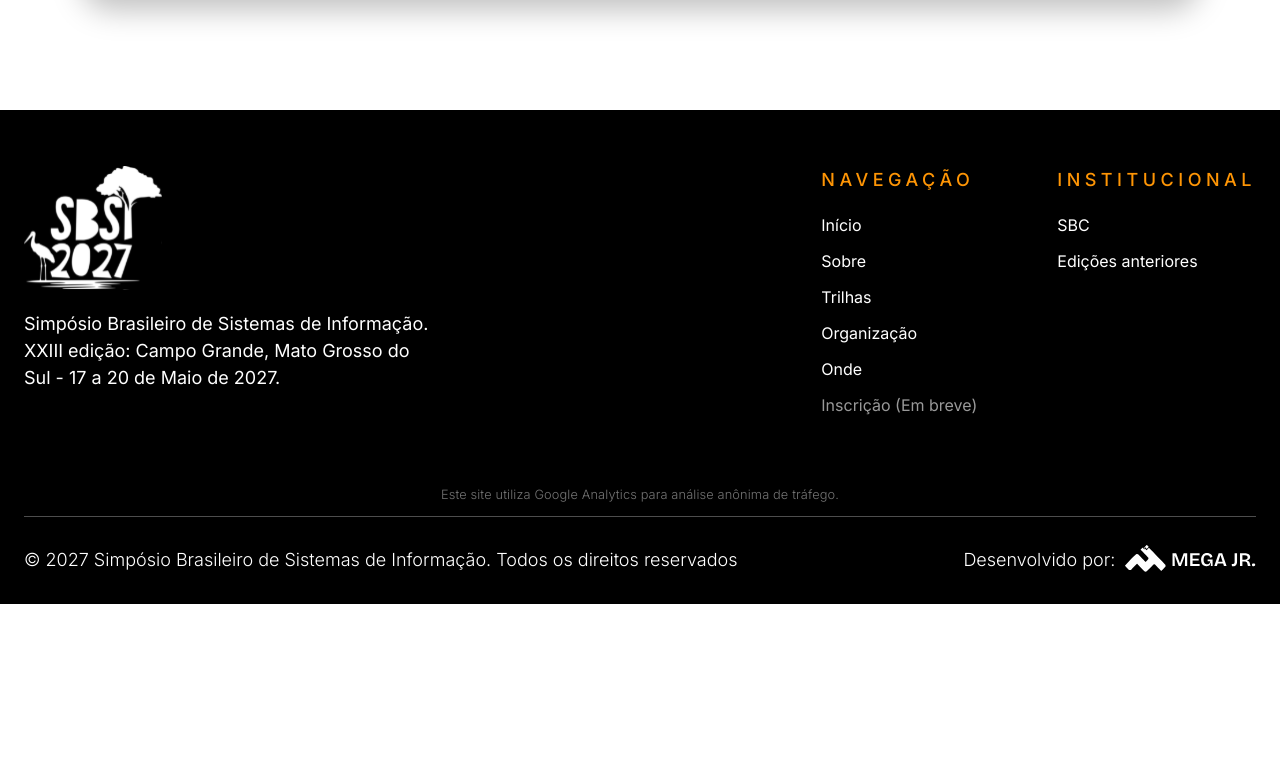
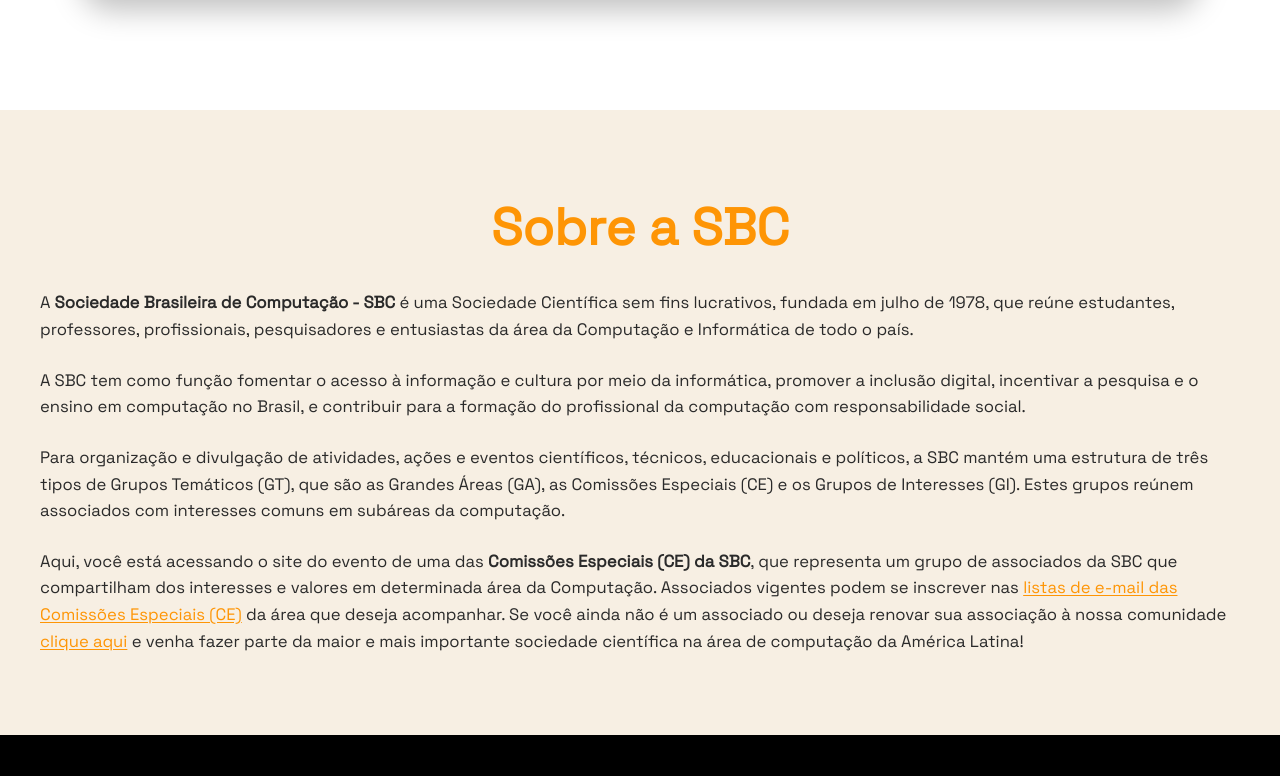
Before and after one commit to Mega-Jr-Git/SBSI-lp, a React (Vite) app: page / in a window 1280 px wide. Shown: the part 7204-7980 px from the top of the page. Before the commit the page ends 7808 px from the top, so only its background shows below. Built offline with nearby package versions, Linux system fonts and the light colour scheme; no server answers.

Commit message:
feat(about-sbc): add standard SBC text after the location section
Text copied verbatim from the official "Texto Padrão - Sobre a SBC" document,
as required by section 4.1 of the SBC manual for realized and co-realized events.

```diff
--- a/src/app/App.tsx
+++ b/src/app/App.tsx
@@ -1,5 +1,6 @@
 import { type ComponentType, useEffect, useState } from "react";
 import AboutSection from "../modules/about/AboutSection";
+import AboutSbcSection from "../modules/about-sbc/AboutSbcSection";
 import CtdgSi2027Page from "../modules/calls/ctdg-si/CtdgSi2027Page";
 import Nire2027Page from "../modules/calls/nire/Nire2027Page";
 import TiiSi2027Page from "../modules/calls/tii-si/TiiSi2027Page";
@@ -86,6 +87,7 @@ function AppContent() {
           <TracksCallSection />
           <OrganizationSection />
           <LocationSection />
+          <AboutSbcSection />
         </main>
       )}
       <SiteFooter />
--- /dev/null
+++ b/src/modules/about-sbc/AboutSbcSection.tsx
@@ -0,0 +1,54 @@
+import "../about/about.css";
+
+const ceUrl = "https://www.sbc.org.br/403-comissoes-especiais";
+const membershipUrl = "https://centraldesistemas.sbc.org.br/mom";
+
+// Standard SBC text (section 4.1 of the SBC events manual), kept verbatim in every locale.
+export default function AboutSbcSection() {
+  return (
+    <section id="sobre-sbc" className="about-section about-section--warm">
+      <div className="about-section__inner">
+        <div className="about-section__content">
+          <h2 className="about-section__title">Sobre a SBC</h2>
+          <p className="about-section__text">
+            A <strong>Sociedade Brasileira de Computação - SBC</strong> é uma
+            Sociedade
+            Científica sem fins lucrativos, fundada em julho de 1978, que reúne
+            estudantes, professores, profissionais, pesquisadores e entusiastas
+            da área da Computação e Informática de todo o país.
+          </p>
+          <p className="about-section__text">
+            A SBC tem como função fomentar o acesso à informação e cultura por
+            meio da informática, promover a inclusão digital, incentivar a
+            pesquisa e o ensino em computação no Brasil, e contribuir para a
+            formação do profissional da computação com responsabilidade social.
+          </p>
+          <p className="about-section__text">
+            Para organização e divulgação de atividades, ações e eventos
+            científicos, técnicos, educacionais e políticos, a SBC mantém uma
+            estrutura de três tipos de Grupos Temáticos (GT), que são as Grandes
+            Áreas (GA), as Comissões Especiais (CE) e os Grupos de Interesses
+            (GI). Estes grupos reúnem associados com interesses comuns em
+            subáreas da computação.
+          </p>
+          <p className="about-section__text">
+            Aqui, você está acessando o site do evento de uma das{" "}
+            <strong>Comissões Especiais (CE) da SBC</strong>, que representa um grupo de associados da SBC
+            que compartilham dos interesses e valores em determinada área da
+            Computação. Associados vigentes podem se inscrever nas{" "}
+            <a href={ceUrl} target="_blank" rel="noopener noreferrer">
+              listas de e-mail das Comissões Especiais (CE)
+            </a>{" "}
+            da área que deseja acompanhar. Se você ainda não é um associado ou
+            deseja renovar sua associação à nossa comunidade{" "}
+            <a href={membershipUrl} target="_blank" rel="noopener noreferrer">
+              clique aqui
+            </a>{" "}
+            e venha fazer parte da maior e mais importante sociedade científica
+            na área de computação da América Latina!
+          </p>
+        </div>
+      </div>
+    </section>
+  );
+}
--- a/src/modules/about/about.css
+++ b/src/modules/about/about.css
@@ -2,6 +2,14 @@
   width: 100%;
   padding: 5rem 1.5rem;
   background-color: var(--color-background-base);
+}
+
+.about-section--warm {
+  background-color: var(--color-background-warm);
+}
+
+.about-section--warm .about-section__title {
+  text-align: center;
 }
 
 .about-section__inner {
@@ -59,3 +67,13 @@
   color: var(--color-text-dark);
   margin: 0;
 }
+
+.about-section__text a {
+  color: var(--sbsi-orange);
+  text-decoration: underline;
+  text-underline-offset: 0.15em;
+}
+
+.about-section__text a:hover {
+  color: var(--sbsi-orange-dark);
+}
```
